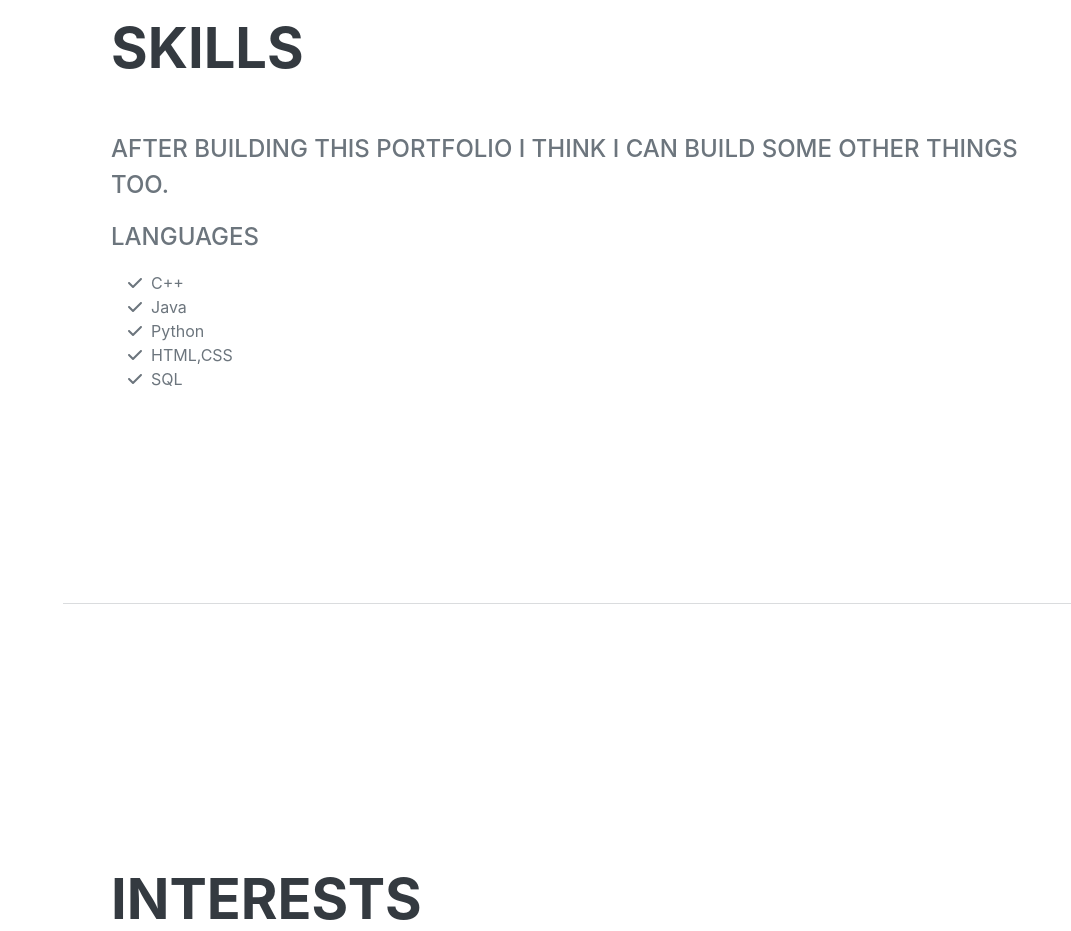
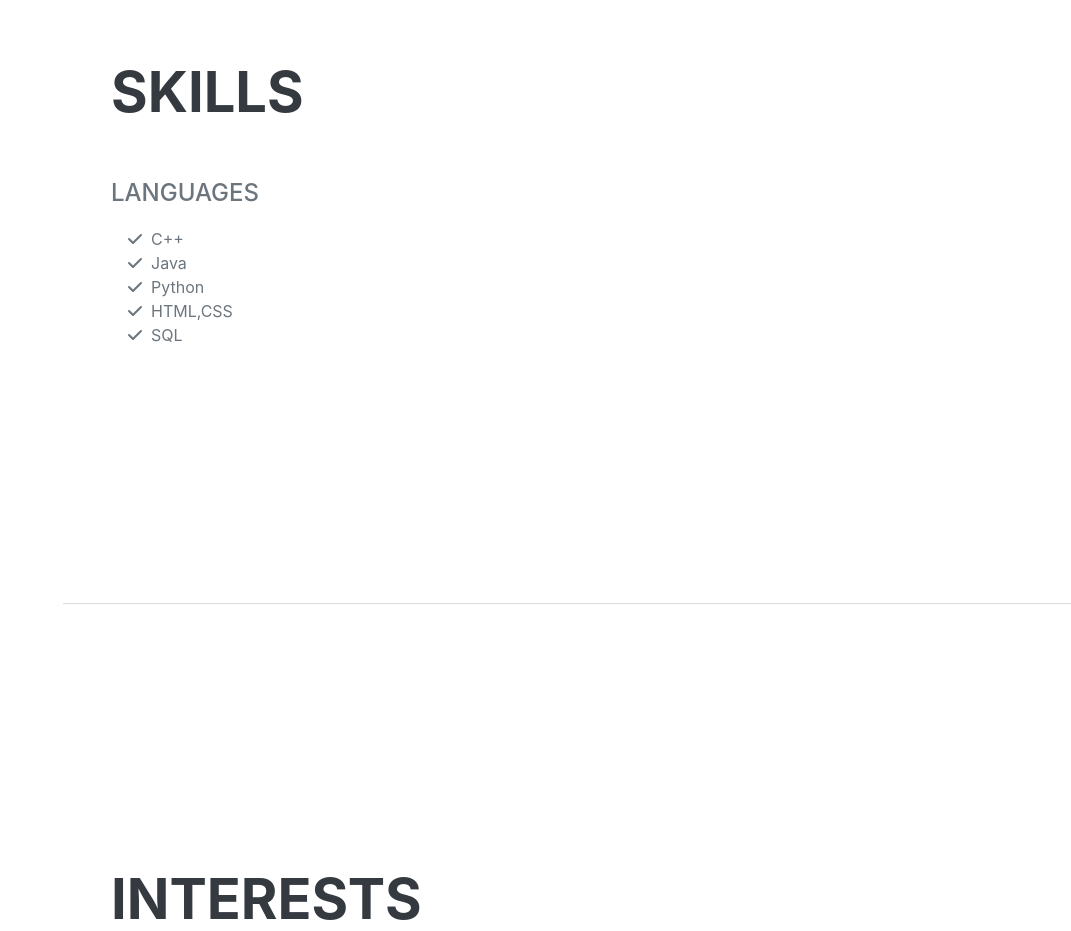
Before and after one commit to rafnanjubaer/portfolio, a plain HTML site: page index.html in a window 1280 px wide. Shown: the part 2600-3531 px from the top of the page, without its empty margins (209-1280 px from the left). Drawn offline with nearby package versions, Linux system fonts and the light colour scheme; a web font is replaced by a local one.

Commit message:
Update index.html

```diff
--- a/index.html
+++ b/index.html
@@ -130,7 +130,7 @@
             <section class="resume-section" id="skills">
                 <div class="resume-section-content">
                     <h2 class="mb-5">Skills</h2>
-                    <div class="subheading mb-3">After Building this portfolio I think i can build some other things too.</div>
+                    <!-- <div class="subheading mb-3">After Building this portfolio I think i can build some other things too.</div> -->
                     <!--<ul class="list-inline dev-icons">
                         <li class="list-inline-item"><i class="fab fa-html5"></i></li>
                         <li class="list-inline-item"><i class="fab fa-css3-alt"></i></li>
```
